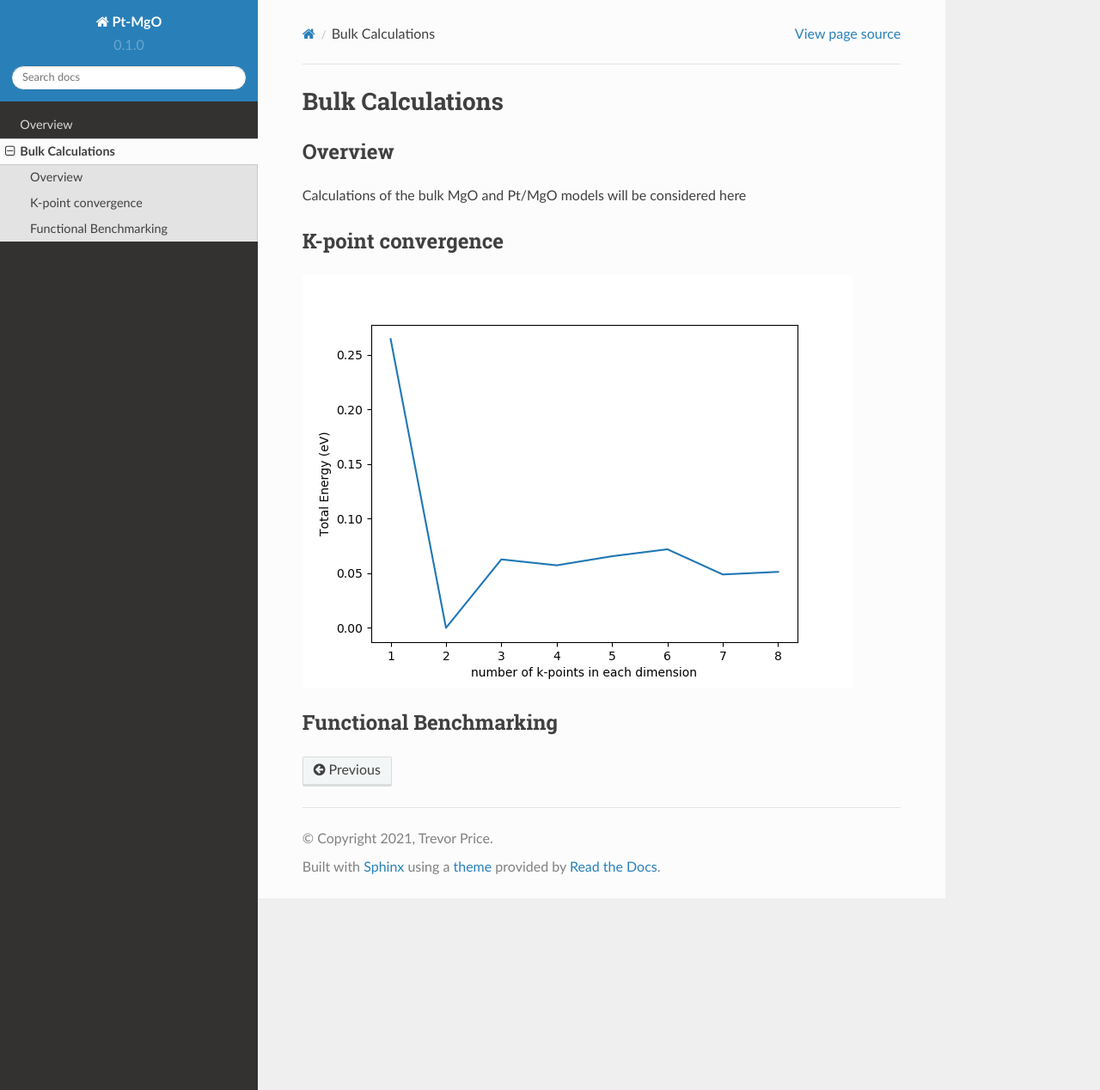
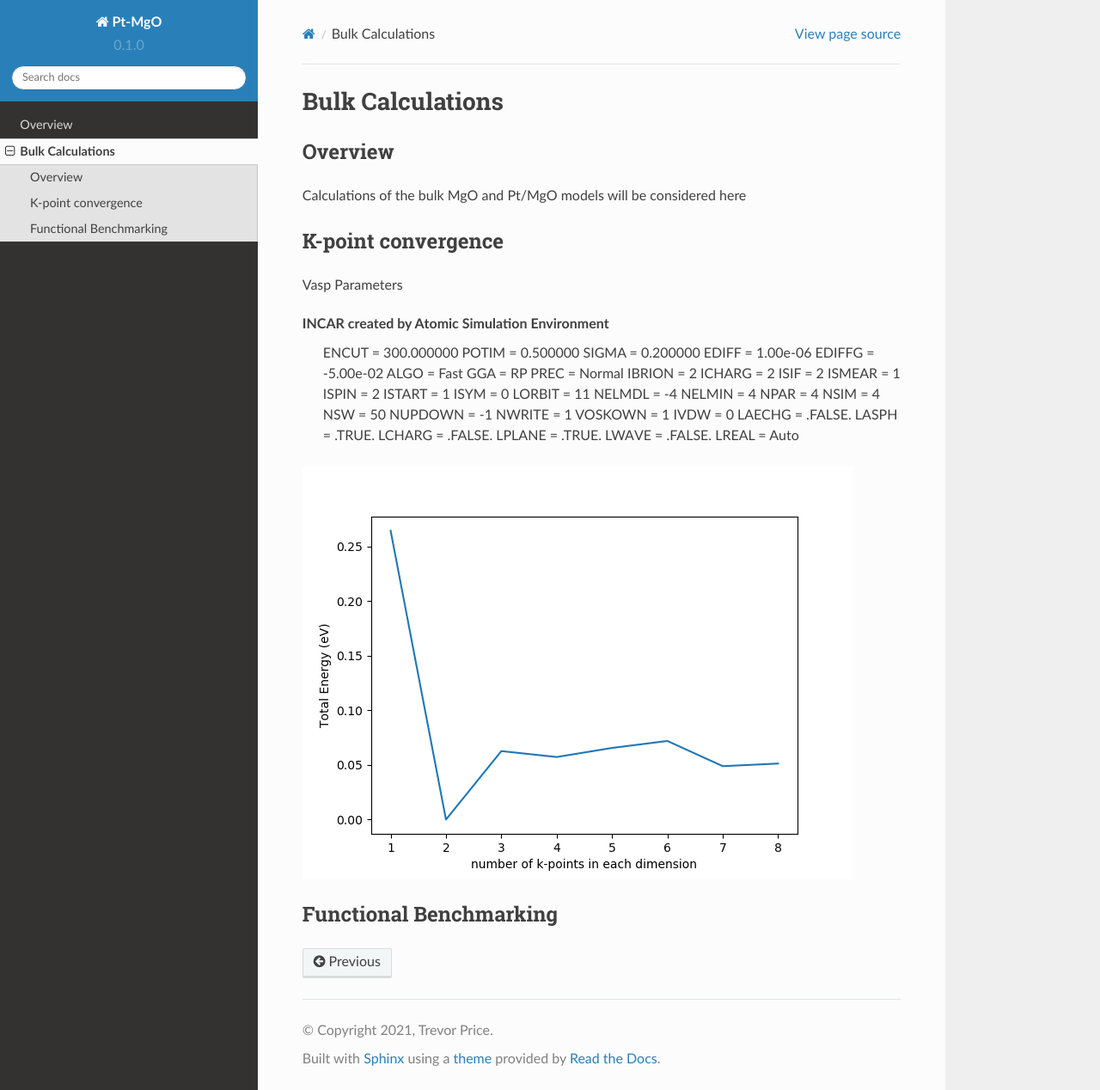
Before and after one commit to tdprice-858/Pt-MgO, a Sphinx documentation site: the page built from docs/source/bulk-calculations.rst, in a window 1280 px wide and 1268 px high. Shown: the whole window at 86% size. Built offline with Sphinx 7.4.7 and the Read the Docs theme 2.0.0, drawn with Linux system fonts in a browser that asks for light colours.

Commit message:
added vasp parameters

```diff
--- a/docs/source/bulk-calculations.rst
+++ b/docs/source/bulk-calculations.rst
@@ -9,6 +9,40 @@ Calculations of the bulk MgO and Pt/MgO models will be considered here
 K-point convergence
 ------------
 
+Vasp Parameters
+
+INCAR created by Atomic Simulation Environment
+ ENCUT = 300.000000
+ POTIM = 0.500000
+ SIGMA = 0.200000
+ EDIFF = 1.00e-06
+ EDIFFG = -5.00e-02
+ ALGO = Fast
+ GGA = RP
+ PREC = Normal
+ IBRION = 2
+ ICHARG = 2
+ ISIF = 2
+ ISMEAR = 1
+ ISPIN = 2
+ ISTART = 1
+ ISYM = 0
+ LORBIT = 11
+ NELMDL = -4
+ NELMIN = 4
+ NPAR = 4
+ NSIM = 4
+ NSW = 50
+ NUPDOWN = -1
+ NWRITE = 1
+ VOSKOWN = 1
+ IVDW = 0
+ LAECHG = .FALSE.
+ LASPH = .TRUE.
+ LCHARG = .FALSE.
+ LPLANE = .TRUE.
+ LWAVE = .FALSE.
+ LREAL = Auto
 
 .. image:: ../../figures/MgO-kpt-convergence.png
 
```
